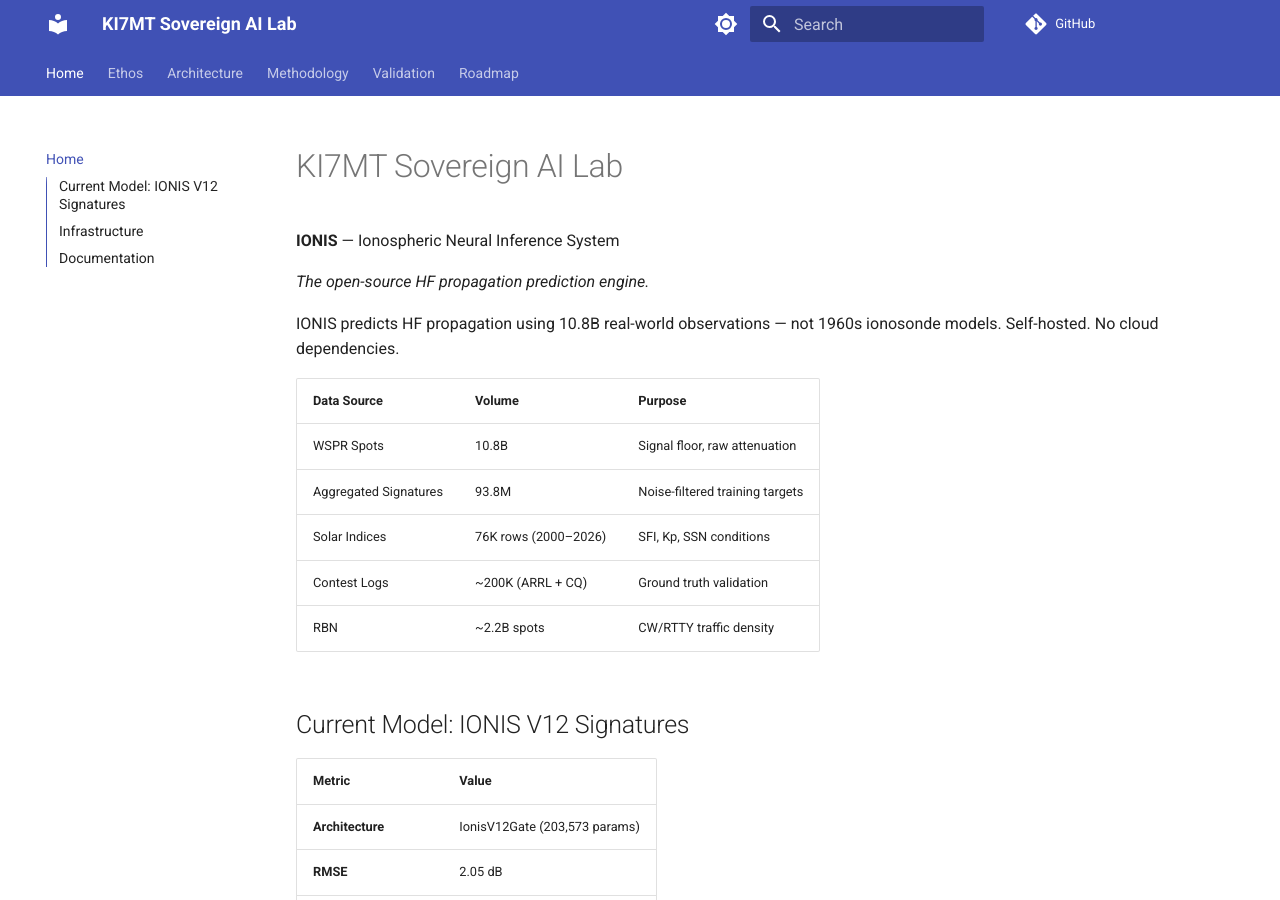
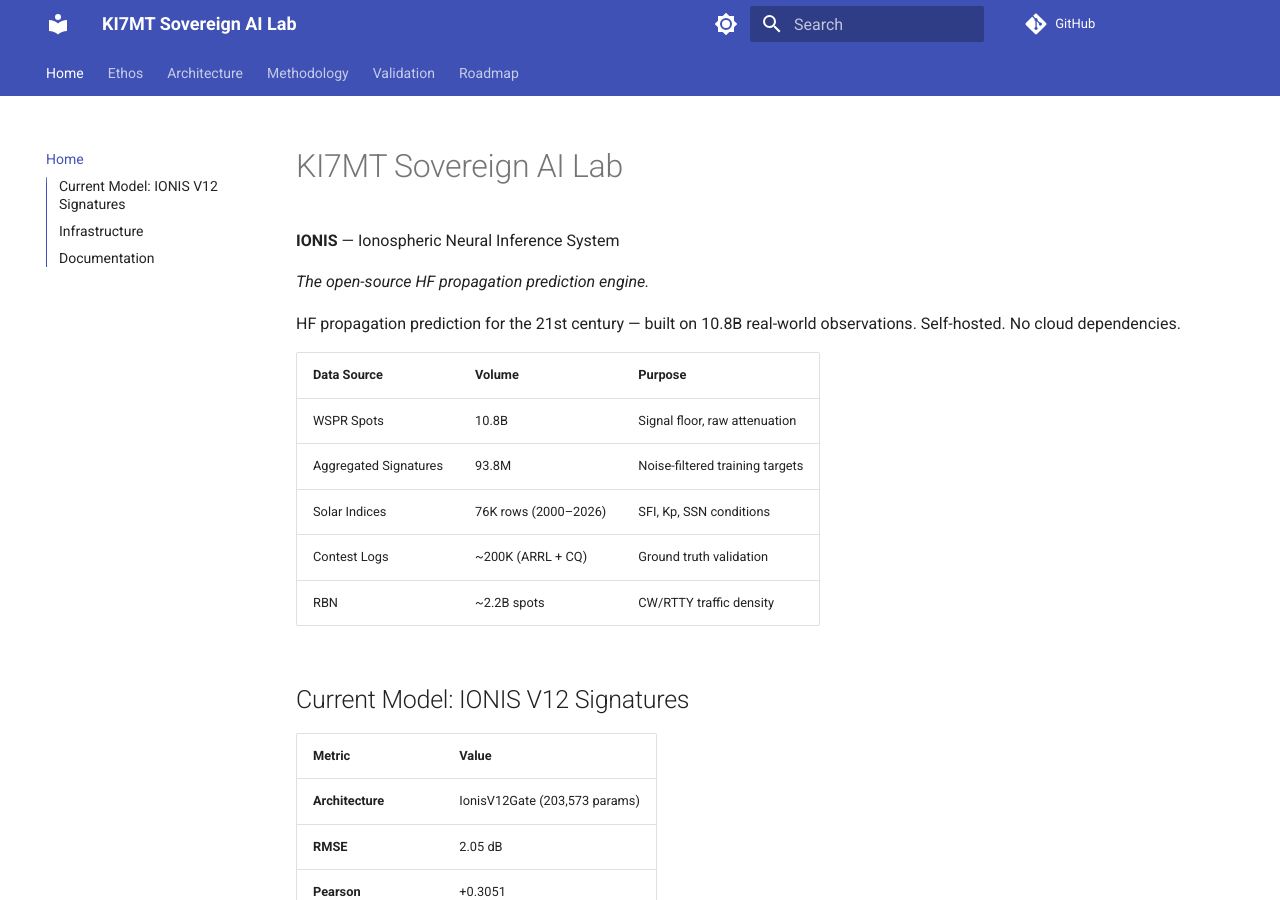
Before and after one commit to IONIS-AI/ionis-docs, an MkDocs documentation site: the page built from docs/index.md, in a window 1280 px wide and 900 px high. Built offline with MkDocs 1.6.1 and Material for MkDocs 9.7.7, drawn with Linux system fonts in a browser that asks for light colours; comment, search, counter and statistics services are not loaded.

Commit message:
Soften tagline: 21st century positioning

```diff
--- a/docs/index.md
+++ b/docs/index.md
@@ -4,7 +4,7 @@
 
 *The open-source HF propagation prediction engine.*
 
-IONIS predicts HF propagation using 10.8B real-world observations — not 1960s ionosonde models. Self-hosted. No cloud dependencies.
+HF propagation prediction for the 21st century — built on 10.8B real-world observations. Self-hosted. No cloud dependencies.
 
 | Data Source | Volume | Purpose |
 |-------------|--------|---------|
```
